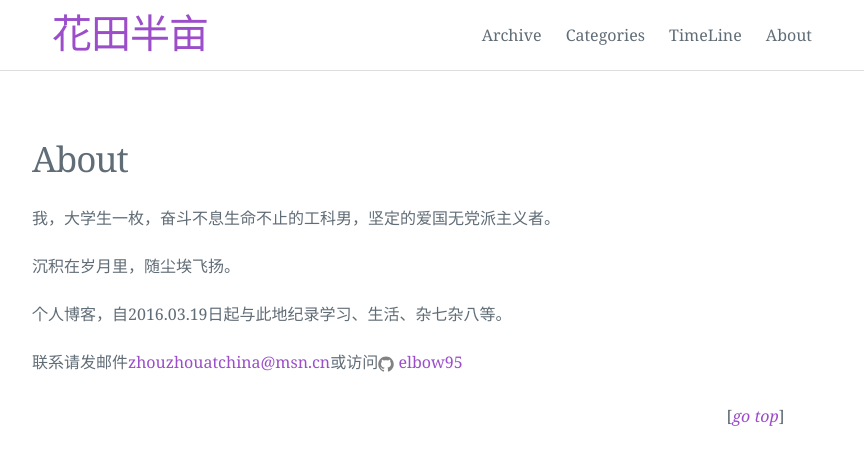
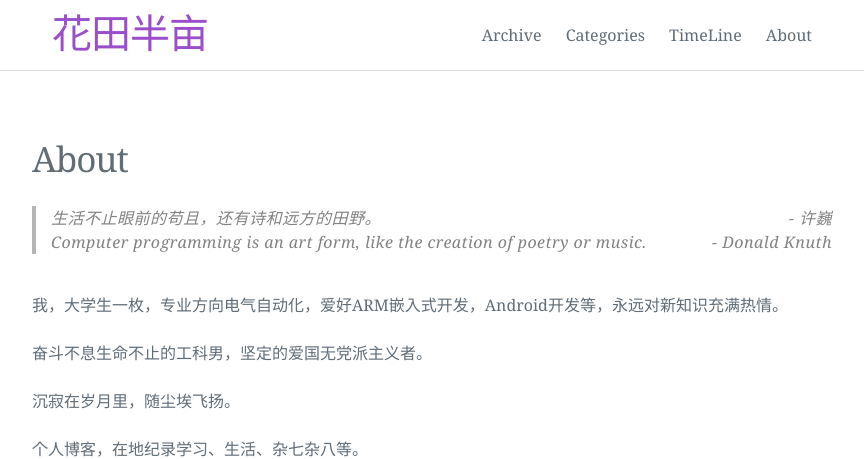
Before and after one commit to elbowzhang/elbow95.github.io, a Jekyll site: the page built from header/about.html, in a window 1280 px wide. Shown: the top 459 px of the page, without its empty margins (208-1072 px from the left). Built offline with Jekyll 4.4.1, drawn with Linux system fonts in a browser that asks for light colours; grey boxes are pictures that could not be loaded.

Commit message:
update about

```diff
--- a/header/about.html
+++ b/header/about.html
@@ -8,10 +8,21 @@ layout: default
     <h1 class="post-title">About</h1>
   </header>
 
+  <blockquote>
+	<p>
+		生活不止眼前的苟且，还有诗和远方的田野。
+		<span style="float:right">- 许巍</span>
+		<br>
+		Computer programming is an art form, like the creation of poetry or music.
+		<span style="float:right">- Donald Knuth</span>
+	</p>
+  </blockquote>
+  <br>
   <div class="post-content">
-    我，大学生一枚，奋斗不息生命不止的工科男，坚定的爱国无党派主义者。<br/><br/>
-	沉积在岁月里，随尘埃飞扬。<br/><br/>
-	个人博客，自2016.03.19日起与此地纪录学习、生活、杂七杂八等。<br/><br/>
+	我，大学生一枚，专业方向电气自动化，爱好ARM嵌入式开发，Android开发等，永远对新知识充满热情。<br/><br/>
+	奋斗不息生命不止的工科男，坚定的爱国无党派主义者。<br/><br/>
+	沉寂在岁月里，随尘埃飞扬。<br/><br/>
+	个人博客，在地纪录学习、生活、杂七杂八等。<br/><br/>
 	联系请发邮件<a href="mailto:{{ site.email }}">{{ site.email}}</a>或访问{% include icon-github.html username=site.github_username %}
   </div>
 
```
